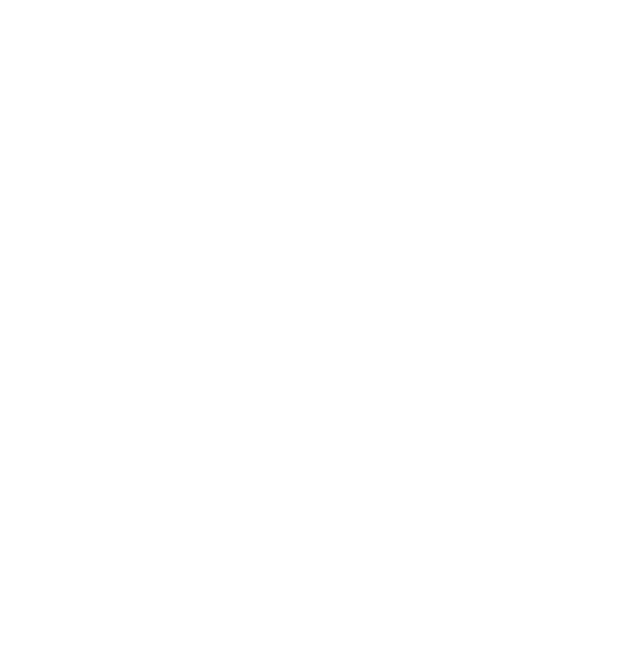
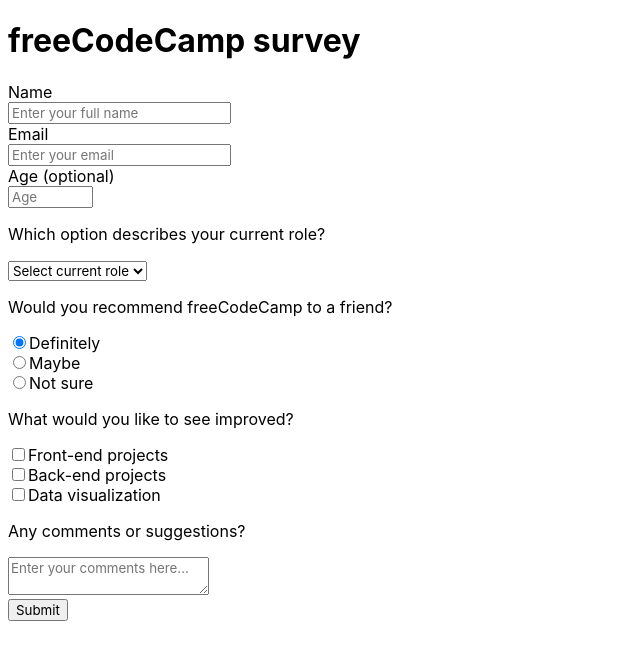
Before and after one commit to javrr-ui/surveyForm, a plain HTML site: page index.html in a window 1280 px wide. Shown: the whole page, without its empty margins (0-640 px from the left). Drawn offline with Linux system fonts and the light colour scheme.

Commit message:
Add basic form

```diff
--- a/index.html
+++ b/index.html
@@ -8,6 +8,37 @@
     <link rel='stylesheet' type='text/css' media='screen' href='style.css'>
 </head>
 <body>
-
+    <div id="survey">
+        <h1 id="title">freeCodeCamp survey</h1>
+        <p id="description"></p>
+        <form id="survey-form">
+            <label for="name" id="name-label">Name</label><br>
+            <input type="text" name="name" id="name" required placeholder="Enter your full name"><br>
+            <label for="email" id="email-label">Email</label><br>
+            <input type="email" name="email" id="email" required placeholder="Enter your email"><br>
+            <label for="age" id="number-label">Age (optional)</label><br>
+            <input type="number" name="age" id="number" min="9" max="100" placeholder="Age"><br>
+            <p>Which option describes your current role?</p>
+            <select id="dropdown">
+                <option disabled selected value="">Select current role</option>
+                <option>Student</option>
+                <option>Full time job</option>
+                <option>Full time learner</option>
+                <option>Prefer not to say</option>
+                <option>Other</option>
+            </select><br>
+            <p>Would you recommend freeCodeCamp to a friend?</p>
+                <label><input type="radio"  name="recommend" value="definitely" checked>Definitely</label><br>
+                <label><input type="radio"  name="recommend" value="maybe">Maybe</label><br>
+                <label><input type="radio"  name="recommend" value="not sure">Not sure</label><br>
+                <p>What would you like to see improved?</p>
+                <label><input type="checkbox" name="prefer" value="front-end projects">Front-end projects</label><br>
+                <label><input type="checkbox" name="prefer" value="back-end projects">Back-end projects</label><br>
+                <label><input type="checkbox" name="prefer" value="data visualization">Data visualization</label><br>
+                <p>Any comments or suggestions?</p>
+                <textarea placeholder="Enter your comments here..."></textarea><br>
+                <input type="submit">
+        </form>
+    </div>
 </body>
 </html>
```
